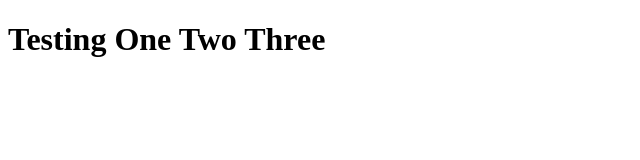
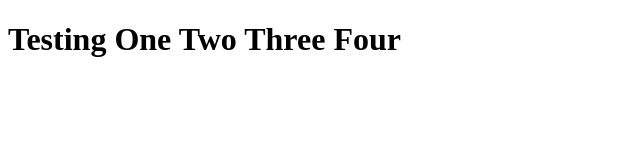
Before and after one commit to caitlin-murphy/noob, a plain HTML site: page index.html in a window 1280 px wide. Shown: the whole page, without its empty margins (0-640 px from the left). Drawn offline with Linux system fonts and the light colour scheme.

Commit message:
changed index

```diff
--- a/index.html
+++ b/index.html
@@ -6,6 +6,6 @@
 </head>
 	<body>
 	<header>
-		<h1>Testing One Two Three</h1>
+		<h1>Testing One Two Three Four</h1>
 	</body>
 </html>
```
